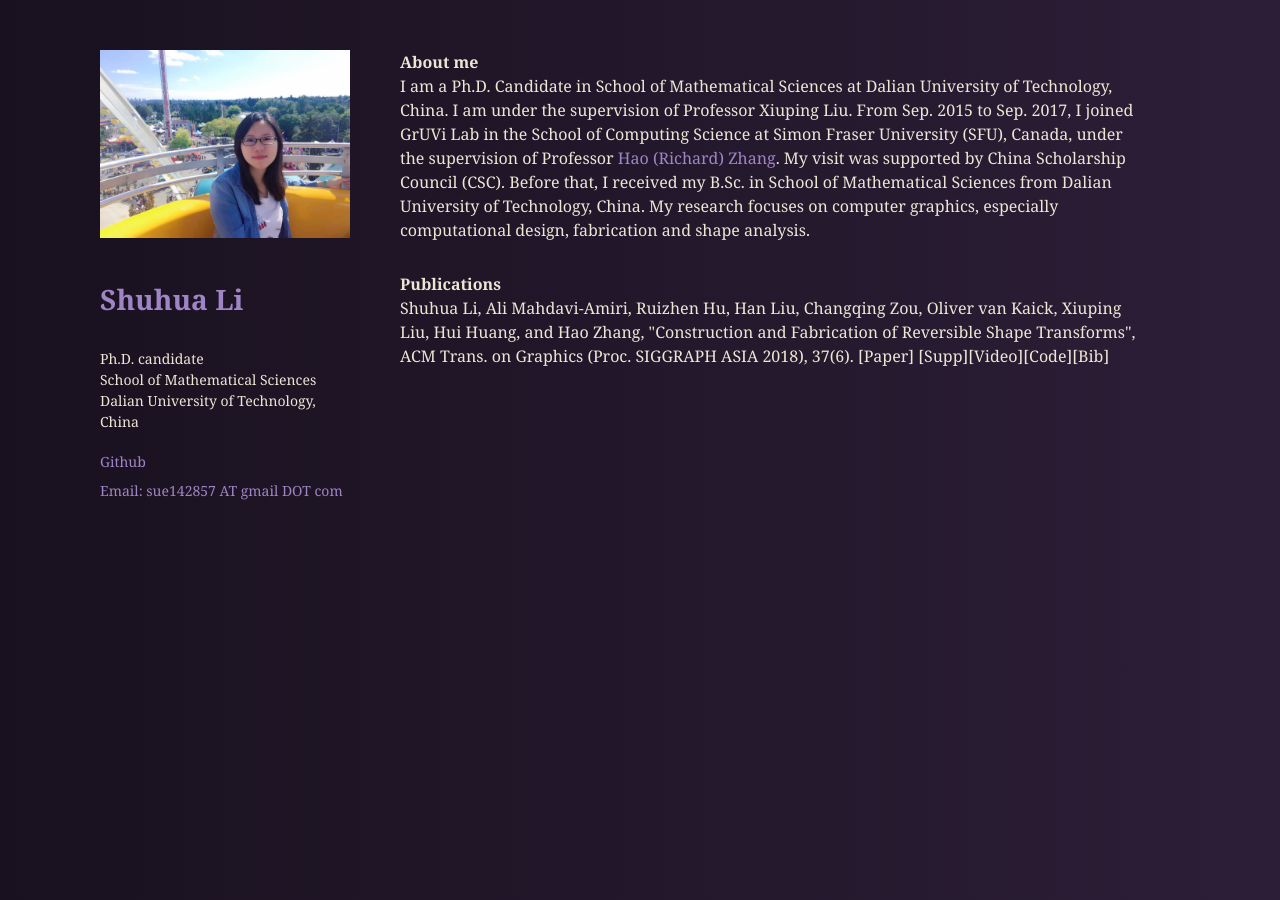
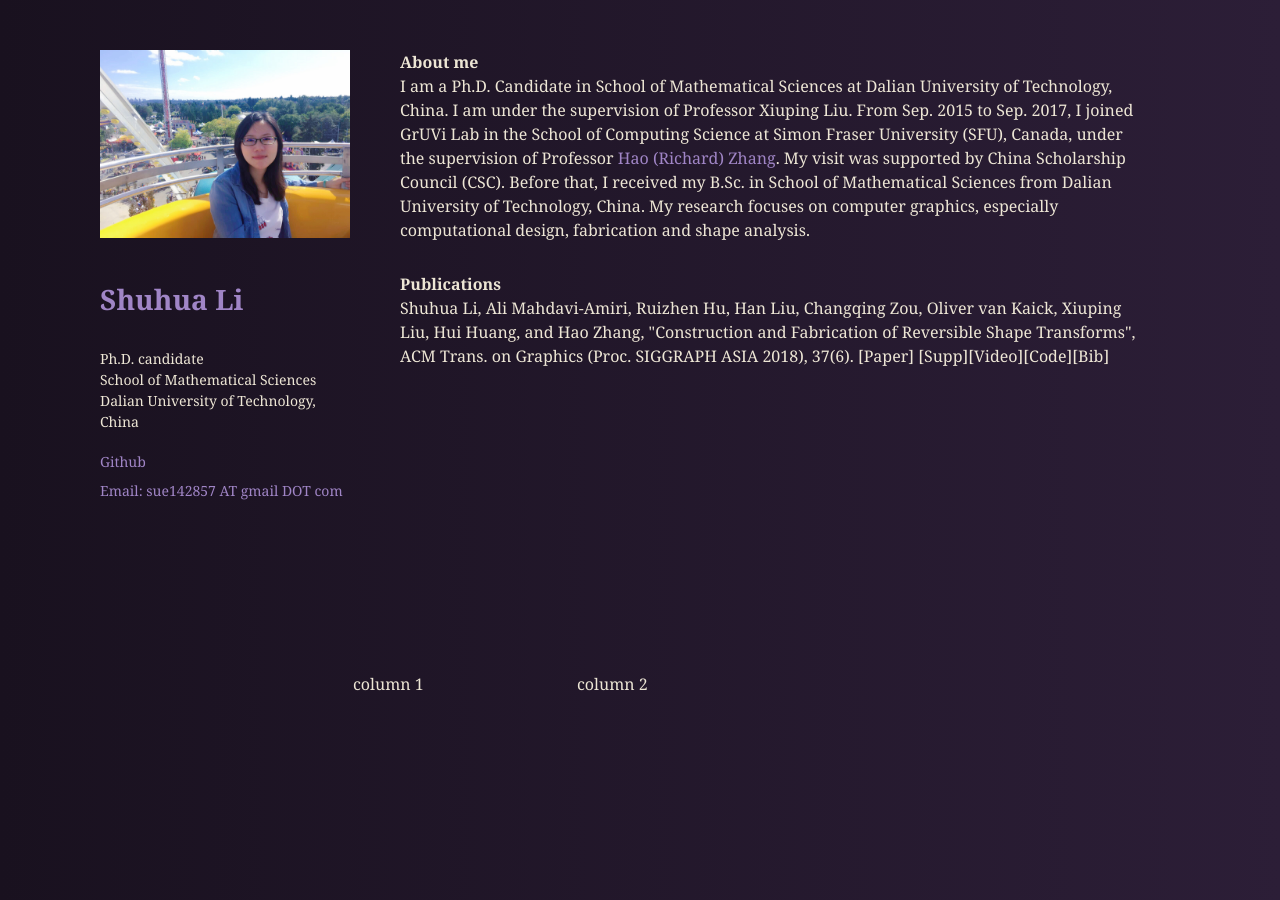
Before and after one commit to sergiokopplin/violet, a Jekyll site: the page built from index.html, in a window 1280 px wide. Built offline with Jekyll 4.4.1, drawn with Linux system fonts in a browser that asks for light colours.

Commit message:
Update index.html

```diff
--- a/index.html
+++ b/index.html
@@ -38,4 +38,11 @@ title: Homepage
     Shuhua Li, Ali Mahdavi-Amiri, Ruizhen Hu, Han Liu, Changqing Zou, Oliver van Kaick, Xiuping Liu, Hui Huang, and Hao Zhang, "Construction and Fabrication of Reversible Shape Transforms", ACM Trans. on Graphics (Proc. SIGGRAPH ASIA 2018), 37(6).
     [Paper] [Supp][Video][Code][Bib]
   </p>
+
+  <table style="width:100%">
+    <tr>
+      <td>column 1</td>
+      <td>column 2</td>
+    </tr>
+  </table>
 </section>
```
